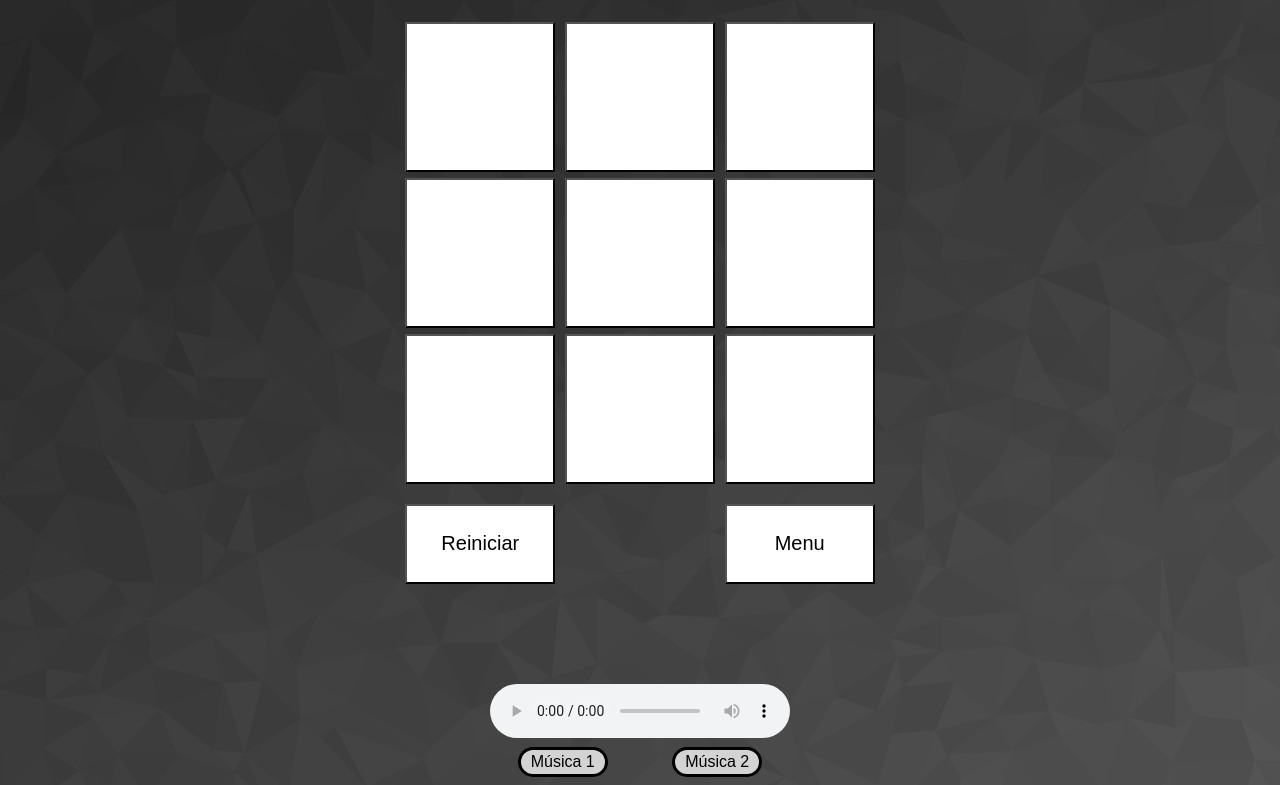
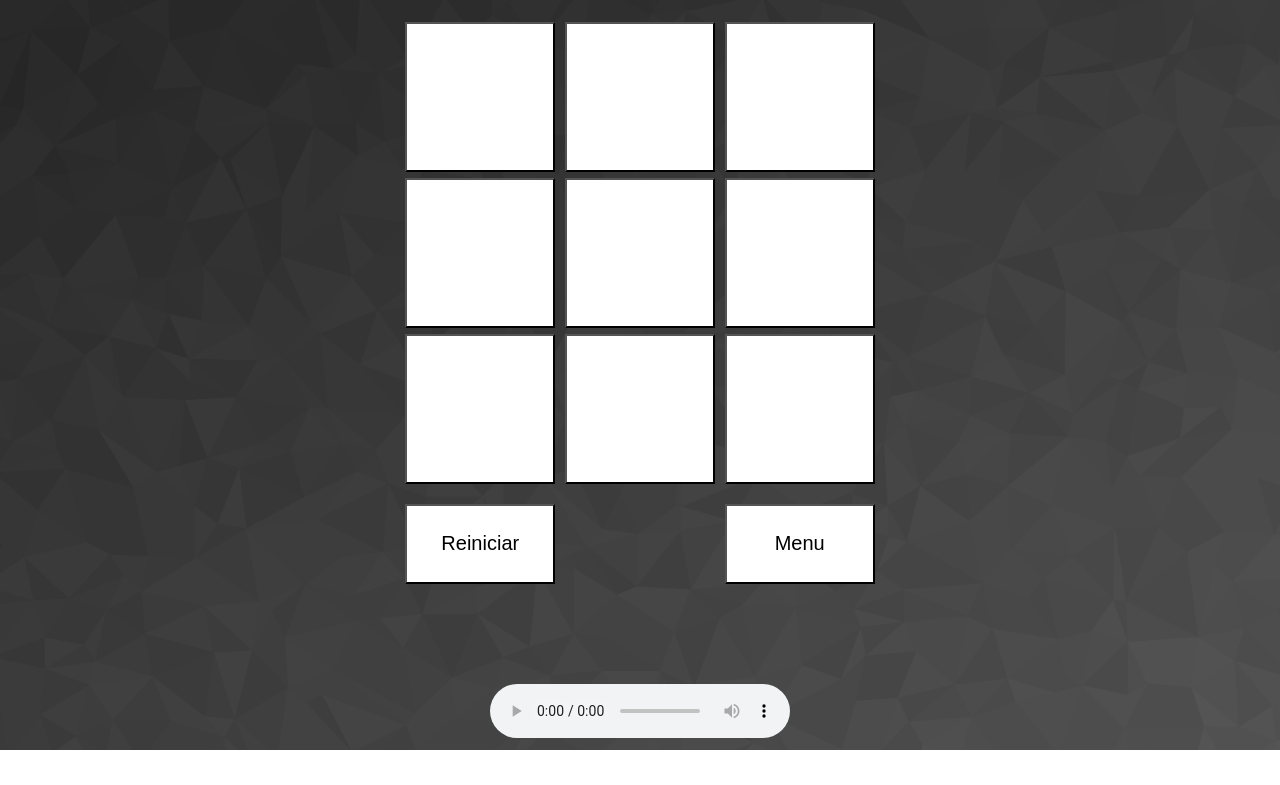
Before and after one commit to PietroFDEV/Jogo-da-Velha, a plain HTML site: page index.html in a window 1280 px wide. Shown: the part 84-869 px from the top of the page. After the commit the page ends 834 px from the top, so only its background shows below. Drawn offline with Linux system fonts and the light colour scheme.

Commit message:
Ajustes de apontamento
Ajustes de apontamento

```diff
--- a/index.html
+++ b/index.html
@@ -5,7 +5,7 @@
     <meta http-equiv="X-UA-Compatible" content="IE=edge">
     <meta name="viewport" content="width=device-width, initial-scale=1.0">
     <title>Jogo da velha</title>
-    <link rel="shortcut icon" href="/Jogo-da-velha-WEB/imagens/barra_png.png" type="image/x-icon">
+    <link rel="shortcut icon" href="https://pietrofdev.github.io/Jogo-da-Velha/Jogo-da-velha-WEB/imagens/barra_png.png" type="image/x-icon">
 
     <style>
         @-webkit-keyframes fadeIn {
@@ -34,7 +34,7 @@
         body{
             font-family: Arial, Helvetica, sans-serif;
             text-align: center;
-            background-image: url(/Jogo-da-velha-WEB/imagens/wallpaperpreto.png);
+            background-image: url(https://pietrofdev.github.io/Jogo-da-Velha/Jogo-da-velha-WEB/imagens/wallpaperpreto.png);
             background-size: cover;
         }
         input{
@@ -166,12 +166,12 @@
 
 
     <div id="audiodiv">
-        <audio id="musiga" controls autoplay loop src="../músicas/Weasel.mp3" type="audio/mpeg" id="som1"></audio>
+        <audio id="musiga" controls loop src="https://pietrofdev.github.io/Jogo-da-Velha/Jogo-da-velha-WEB/músicas/Weasel.mp3" type="audio/mpeg" id="som1"></audio>
     </div>
 
-    <div id="trocar1">Música 1</div>
+    <!-- <div id="trocar1">Música 1</div>
 
-    <div id="trocar2">Música 2</div>
+    <div id="trocar2">Música 2</div> -->
 
 
 
```
Also changed, not shown: Menu.html (+1 -1 lines), config.html (+2 -2 lines).
